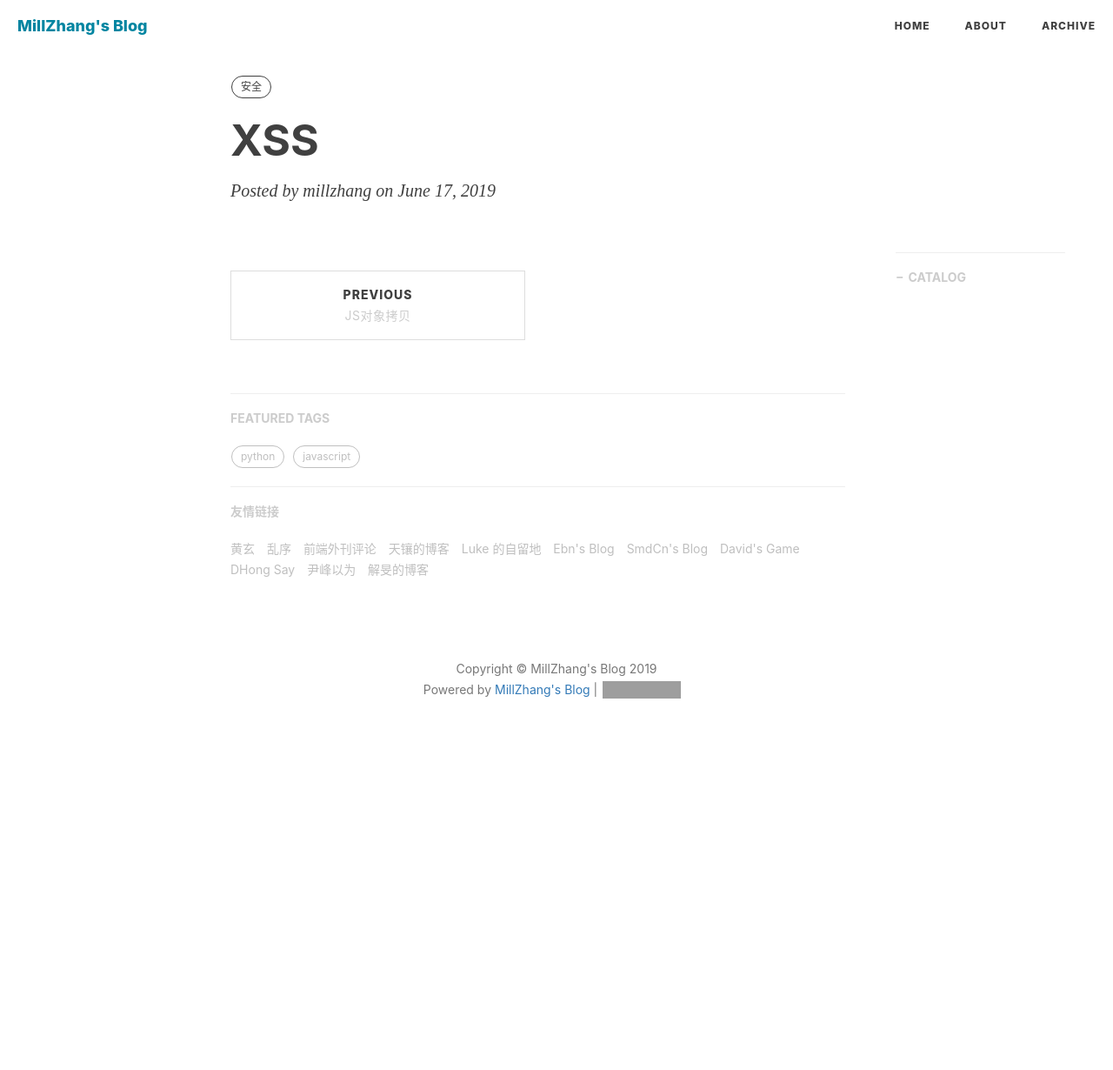
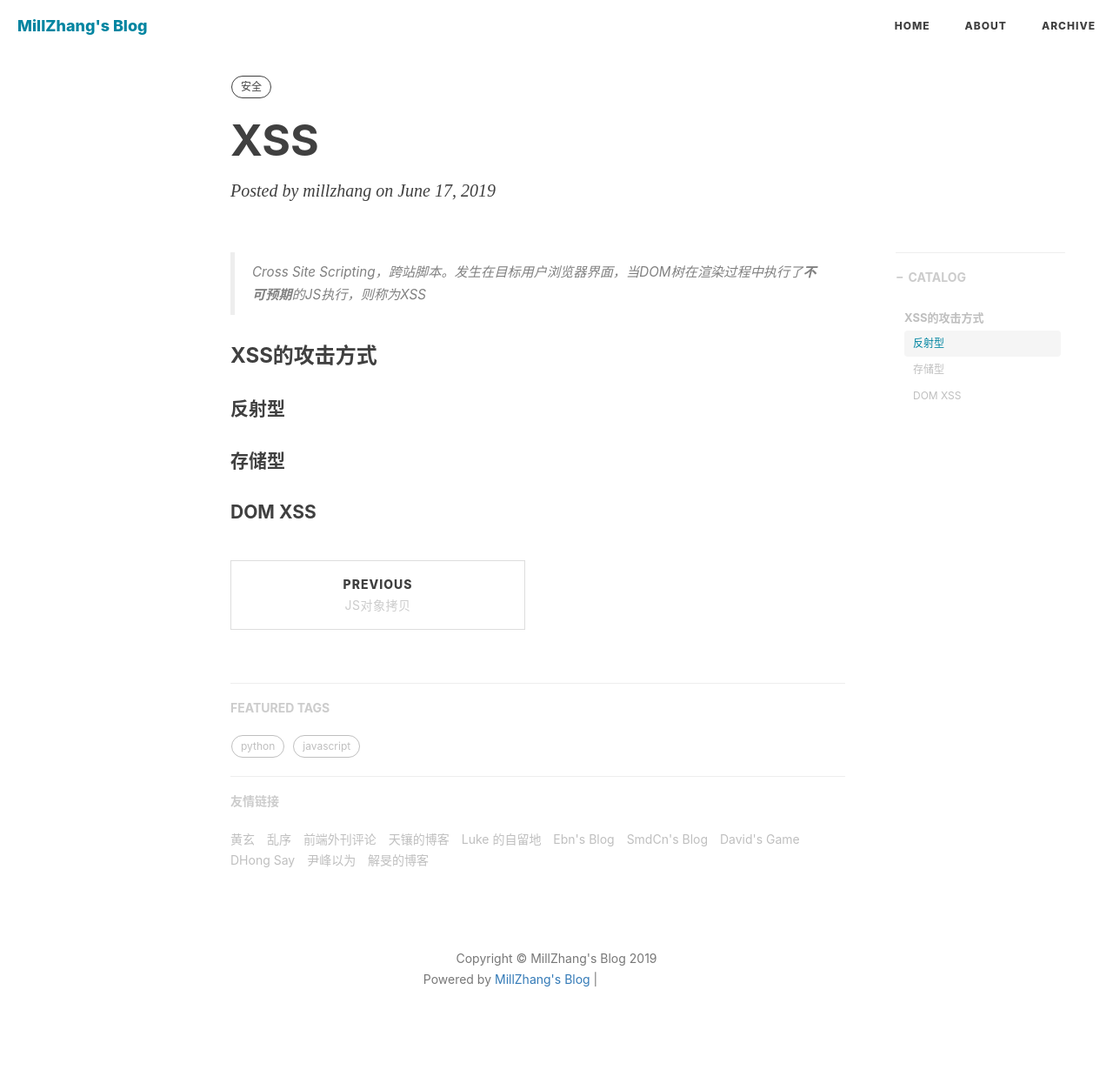
Before and after one commit to millzhang/millzhang.github.com, a Jekyll site: the page built from _posts/2019-06-17-XSS.md, in a window 1280 px wide. Shown: the whole page at 87% size. Built offline with Jekyll 4.4.1, drawn with Linux system fonts in a browser that asks for light colours; nearby versions of some CDN libraries; comment, search, counter and statistics services are not loaded; before the commit the page ends 900 px from its top, so only the background shows below that; grey boxes are pictures that could not be loaded.

Commit message:
修改文件: _posts/2019-06-17-XSS.md

```diff
--- a/_posts/2019-06-17-XSS.md
+++ b/_posts/2019-06-17-XSS.md
@@ -9,3 +9,13 @@
 tags:
     - 安全
 ---
+
+> Cross Site Scripting，跨站脚本。发生在目标用户浏览器界面，当DOM树在渲染过程中执行了**不可预期**的JS执行，则称为XSS
+
+### XSS的攻击方式
+
+#### 反射型
+
+#### 存储型
+
+#### DOM XSS
```
